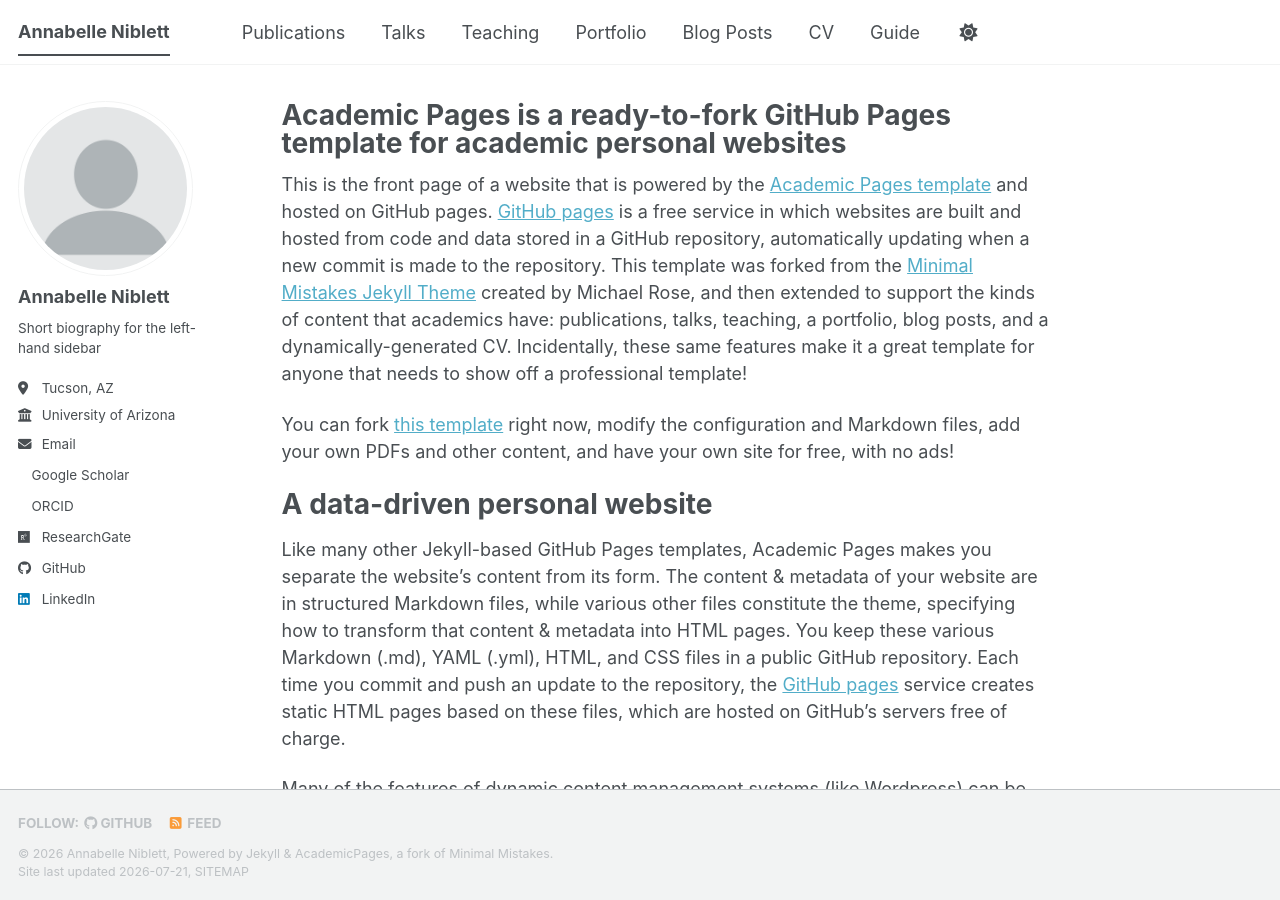
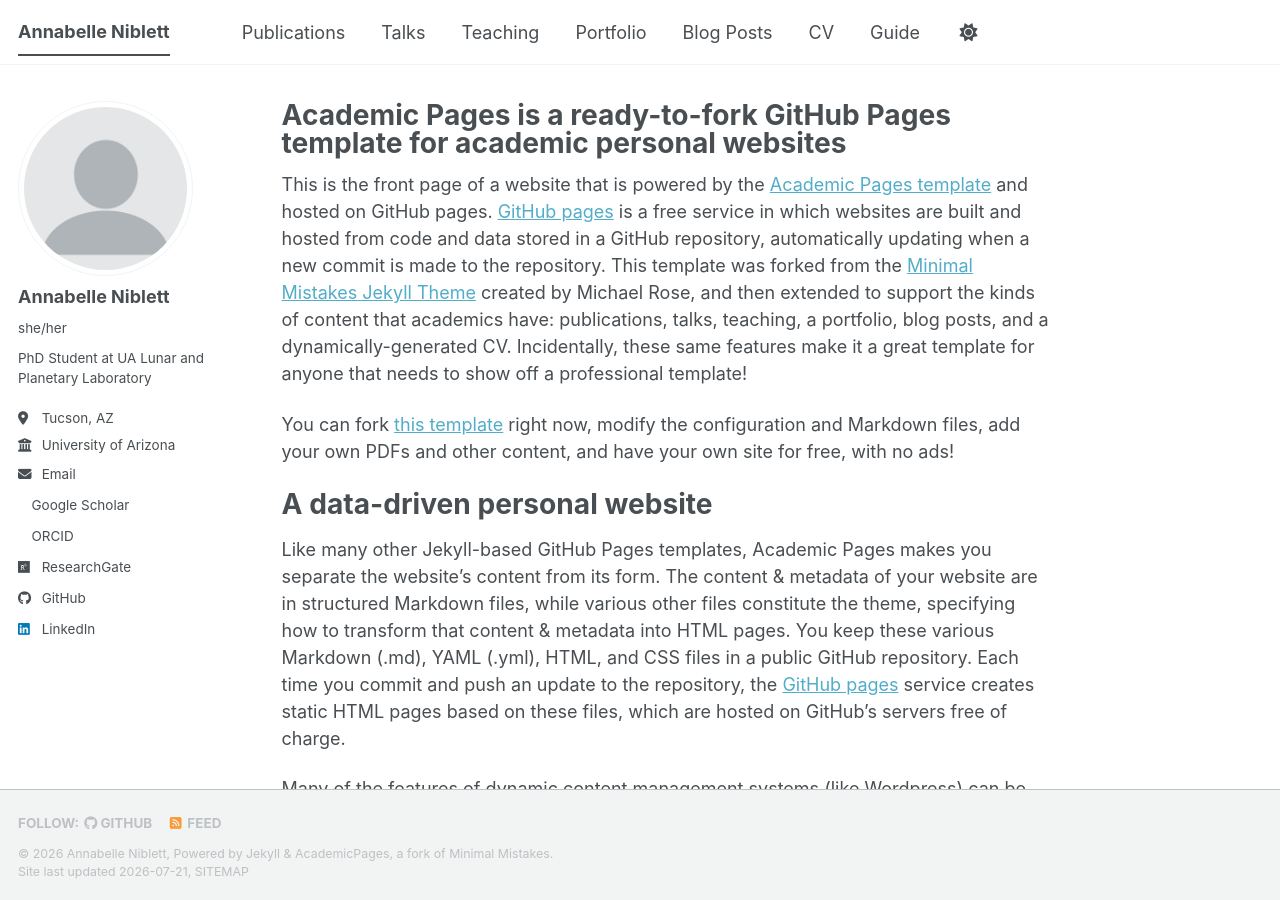
Before and after one commit to annabelleniblett/annabelleniblett.github.io, a Jekyll site: the page built from _pages/about.md, in a window 1280 px wide and 900 px high. Built offline with Jekyll 4.4.1, drawn with Linux system fonts in a browser that asks for light colours; a style sheet for code colours, icons or effects is not loaded.

Commit message:
Update author bio and pronouns in config

```diff
--- a/_config.yml
+++ b/_config.yml
@@ -25,8 +25,8 @@ author:
   # Biographic information
   avatar           : "profile.png"
   name             : "Annabelle Niblett"
-  pronouns         : # example: "she/her"
-  bio              : "Short biography for the left-hand sidebar"
+  pronouns         : "she/her"
+  bio              : "PhD Student at UA Lunar and Planetary Laboratory"
   location         : "Tucson, AZ"
   employer         : "University of Arizona"
   uri              : # URL
```
